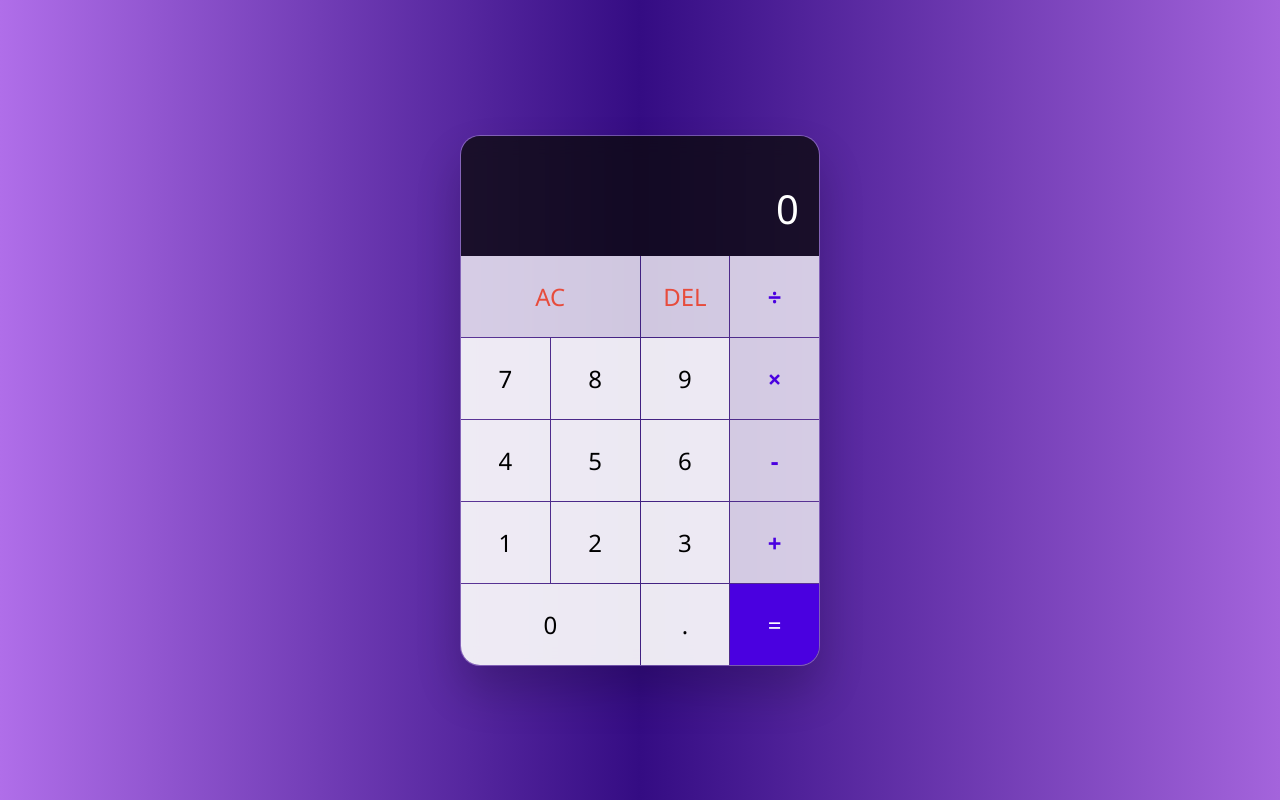
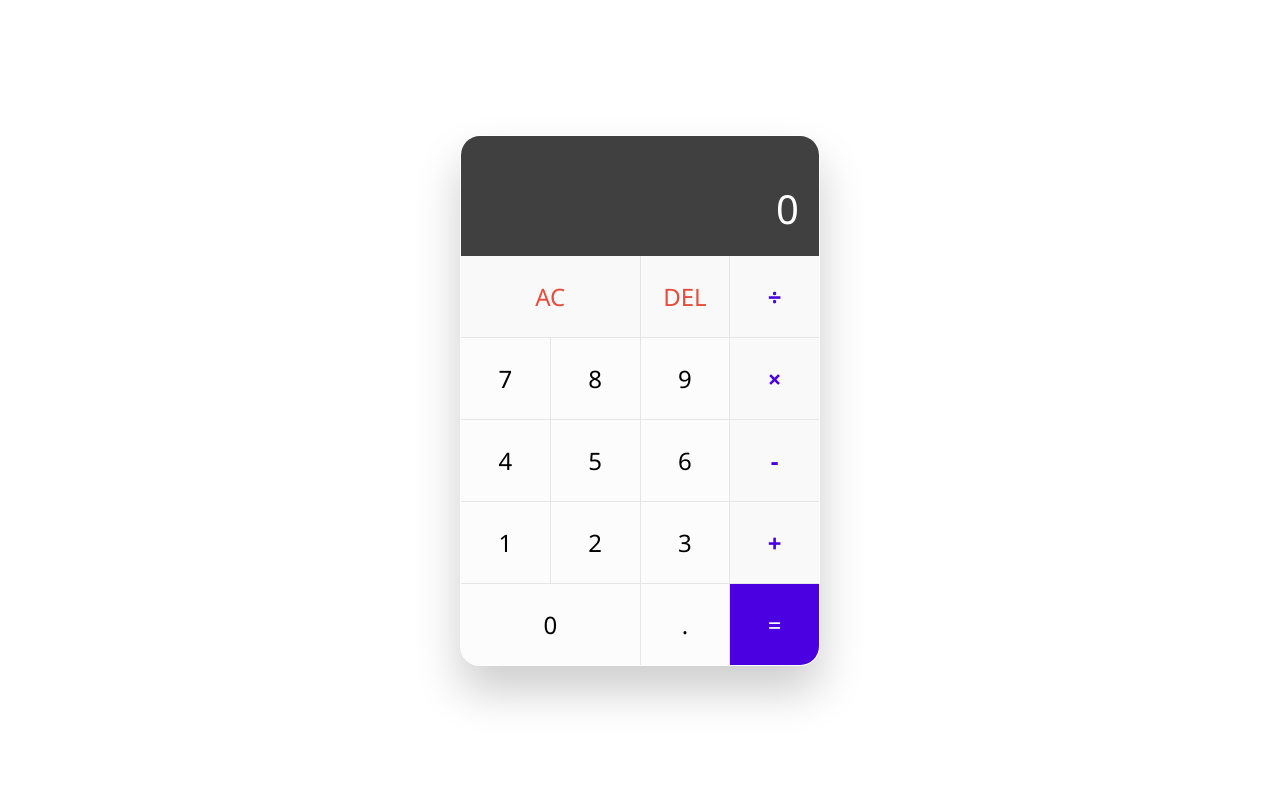
Before and after one commit to ayushman1413/Calculator-web, a plain HTML site: page index.html in a window 1280 px wide. Drawn offline with Linux system fonts and the light colour scheme.

Commit message:
background change

```diff
--- a/style.css
+++ b/style.css
@@ -6,7 +6,7 @@
 }
 
 body {
-    background: linear-gradient(to right, #b06ee9, #340c83, #a464dc);
+    /* background: linear-gradient(to right, #b06ee9, #340c83, #a464dc); */
     height: 100vh;
     display: flex;
     justify-content: center;
```
